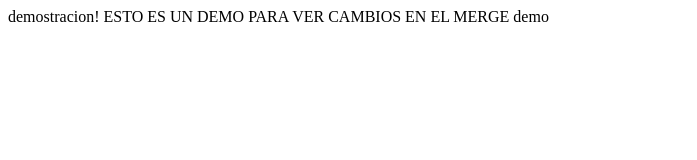
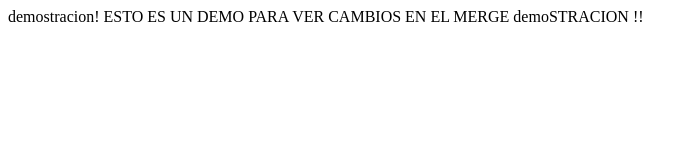
Before and after one commit to mzarallop/branch, a plain HTML site: page index.html in a window 1280 px wide. Shown: the whole page, without its empty margins (0-697 px from the left). Drawn offline with Linux system fonts and the light colour scheme.

Commit message:
oTRA cOSA
ASD

```diff
--- a/index.html
+++ b/index.html
@@ -9,4 +9,4 @@
 ESTO ES UN DEMO PARA VER CAMBIOS EN EL MERGE
 </body>
 </html>
-demo
+demoSTRACION !!
```
